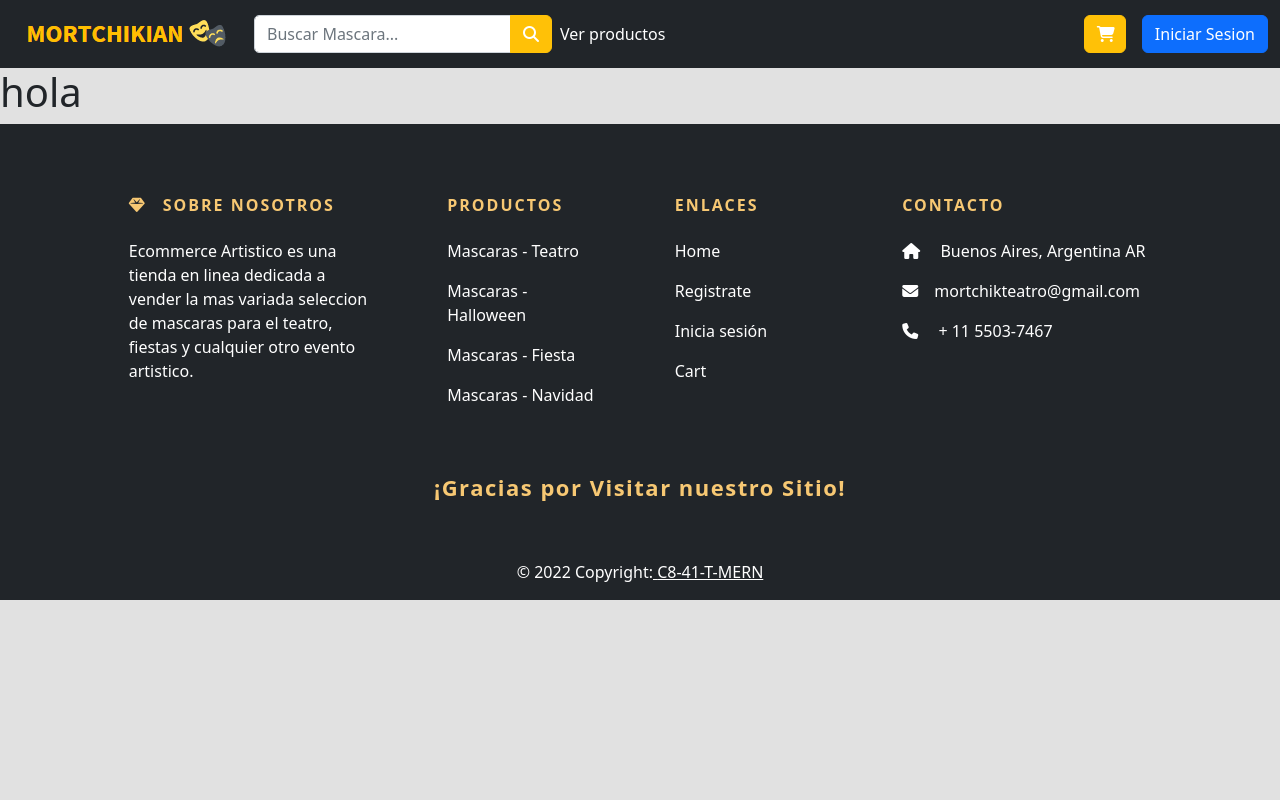
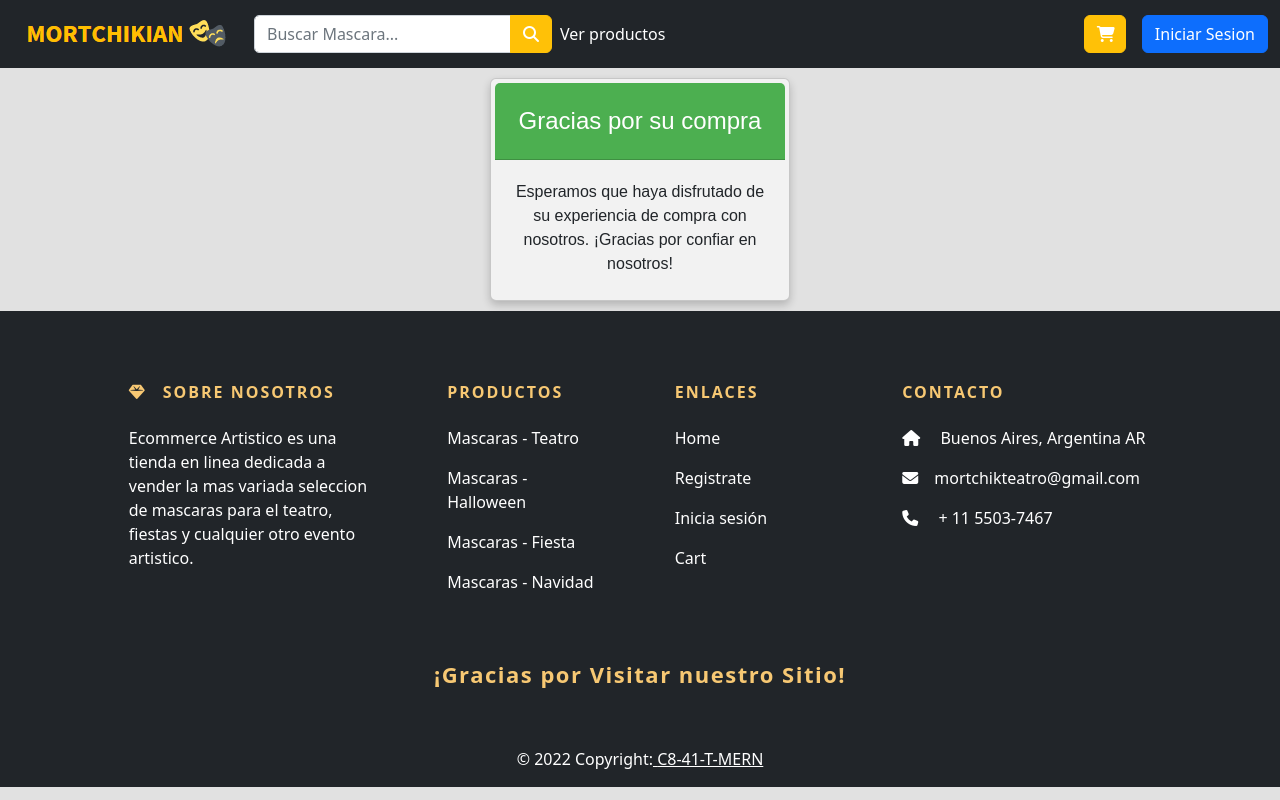
Before and after one commit to No-Country/C8-41-t-mern, a React (Vite) app in the folder client/: page /operation in a window 1280 px wide. Built offline with nearby package versions, Linux system fonts and the light colour scheme; no server answers.

Commit message:
Agregnado estilos y funcionalidades

```diff
--- a/client/src/App.jsx
+++ b/client/src/App.jsx
@@ -61,7 +61,8 @@ function App() {
           <Route path="login" element={<Login />} />
           <Route path="password-reset" element={<PasswordReset />} />
           <Route path="newpassword/:id" element={<NewPassword />} />
-          <Route path="cart" element={<Cart />} />
+
+          <Route path="cart" element={ user ? <Cart /> : <Navigate to="/login" replace />} />
 
           <Route path="checkout" element={<Checkout />}>
             <Route
@@ -102,7 +103,7 @@ function App() {
             <Route path="crear-producto" element={<CreateProduct />} />
             <Route path="editar-producto" element={<UpdateProduct />} />
             <Route path="ordenes-usuarios" element={<OrdersUser />} />
-            <Route path="actualizar-ordenes" element={<UpdateOrders />} />
+            <Route path="actualizar-ordenes/:id" element={<UpdateOrders />} />
           </Route>
         </Routes>
 
--- a/client/src/components/AdminPanel/OrdersUser.jsx
+++ b/client/src/components/AdminPanel/OrdersUser.jsx
@@ -12,6 +12,7 @@ import {
 import Swal from "sweetalert2";
 import { useSelector } from "react-redux";
 import UpdateOrders from "../UpdateOrders";
+import { formatDateOrders } from "./formatDateOrders";
 
 const OrdersUser = () => {
   const auth = useSelector((state) => state);
@@ -23,6 +24,7 @@ const OrdersUser = () => {
   const [product, setProduct] = useState();
 
   const handleClose = () => setShow(false);
+
 
   const handleShow = (e, item, title) => {
     e.preventDefault();
@@ -50,6 +52,16 @@ const OrdersUser = () => {
 
   return (
     <>
+    deliveryDate
+:
+"2022-12-02T22:58:24.675Z"
+
+
+
+
+
+
+
       <Container>
         <Table striped>
           <thead>
@@ -58,19 +70,21 @@ const OrdersUser = () => {
               <th>Cantidad</th>
               <th>Estado</th>
               <th>Telefono</th>
-              <th>Domicilio</th>
-              <th>Ciudad</th>
-              <th>Codigo postal</th>
-              <th>Precio</th>
+              {/* <th>Codigo postal</th> */}
+              <th>Precio Total</th>
               <th>Id Pedido</th>
+              <th>Id Usuario</th>
             </tr>
           </thead>
           <tbody>
             {orders.length ? (
               orders?.map((item, index) => {
+                console.log(item)
                 return (
+
                   <tr key={item.id}>
-                    <td>{item.orderDate}</td>
+
+                    <td> {formatDateOrders(item.orderDate)} </td>
                     <td>
                       {item.orderItems.map((quant) => {
                         return <td>{quant.quantity} </td>;
@@ -79,14 +93,15 @@ const OrdersUser = () => {
 
                     <td>{item.orderStatus}</td>
                     <td>{item.phone}</td>
-                    {/* <td>{item.shippingAddress.name}</td> */}
-                    <td>Calle Principal</td>
-                    <td>tartagal</td>
-                    <td>2556</td>
+                     {/* <td>{item.shippingAddress.address}</td>  */}
+
+
+
                     {/* <td>{item.shippingAddress.city}</td>
                 <td>{item.shippingAddress.zip}</td> */}
                     <td>{item.totalPrice}</td>
                     <td>{item._id}</td>
+                    <td>{item.userId}</td>
                     <td>
                       <Button variant="success">
                         <i
--- /dev/null
+++ b/client/src/components/AdminPanel/formatDateOrders.js
@@ -0,0 +1,14 @@
+
+export const formatDateOrders = (date) => {
+    let newDate = new Date(date);
+      return newDate.toLocaleDateString("es-ES", {
+        year: "numeric",
+        month: "long",
+        day: "numeric"
+      }) + " " + newDate.toLocaleTimeString("es-ES", {
+        hour: "numeric",
+        minute: "numeric",
+        second: "numeric"
+      });
+
+}
--- a/client/src/components/Cart/Cart.jsx
+++ b/client/src/components/Cart/Cart.jsx
@@ -82,7 +82,19 @@ const Cart = () => {
     console.log(items);
   };
 
-  if (isEmpty) return <h1>Tu carito esta vacio</h1>;
+  if (isEmpty) {
+    return  <>
+    <div className="card">
+  <div className="card-header">
+    Su carrito esta vacio
+  </div>
+  <div className="card-body">
+   Esperemos que disfrute de su compra
+  </div>
+</div>
+
+    </>
+};
 
   //Consigue el _id de objeto dentro de cart, necesario para la eliminacion
   const conseguirIdProguct=(id)=>{
--- /dev/null
+++ b/client/src/components/Cart/cart.css
@@ -0,0 +1,23 @@
+.card {
+    display: flex;
+    width: 300px;
+    background-color: #f2f2f2;
+    box-shadow: 0 4px 8px 0 rgba(0, 0, 0, 0.2);
+    margin: auto;
+    margin-top: 10px;
+    margin-bottom: 10px;
+    padding: 4px;
+    text-align: center;
+    font-family: Arial, sans-serif;
+  }
+
+  .card-header {
+    background-color: #4CAF50;
+    color: white;
+    padding: 20px;
+    font-size: 24px;
+  }
+
+  .card-body {
+    padding: 20px;
+  }
--- a/client/src/components/UpdateOrders.jsx
+++ b/client/src/components/UpdateOrders.jsx
@@ -4,7 +4,7 @@ import { useEffect, useState } from "react";
 import Swal from "sweetalert2";
 
 const UpdateOrders = ({ item }) => {
-  console.log(item);
+  // console.log(item);
 
   const token = localStorage.getItem("token");
   console.log(token);
@@ -30,7 +30,7 @@ const UpdateOrders = ({ item }) => {
 
     let respuesta;
     let { _id, orderStatus } = item;
-    console.log(_id);
+     console.log(_id);
 
     if (!orderStatus) {
       setAlerta(
@@ -44,12 +44,14 @@ const UpdateOrders = ({ item }) => {
 
       return;
     } else {
+    console.log(orders)
       await axios
         .put(
           `${import.meta.env.VITE_BACKEND_URL}/api/orders/update/${_id}`,
           orders
         )
-        .then((resp) => (respuesta = resp.data.name));
+        .then((resp) => (respuesta = resp.data.orderStatus));
+        // .then((resp) => (console.log(resp.data.orderStatus) ));
 
       Swal.fire({
         position: "center",
@@ -74,7 +76,7 @@ const UpdateOrders = ({ item }) => {
           {/* <i className="input-icon fa-solid fa-user"></i> */}
           <input
             // {...register("name")}
-            value={orders.orderStatus}
+            // value={orders.orderStatus}
             autoComplete="on"
             placeholder="Actualizar estado de orden"
             className="login__input-field"
--- a/client/src/components/operation/Operation.jsx
+++ b/client/src/components/operation/Operation.jsx
@@ -3,6 +3,7 @@ import { Link, useLocation } from 'react-router-dom'
 import { useEffect, useState } from 'react';
 import { useSelector } from "react-redux";
 import  axios  from 'axios';
+import './operation.css'
 import { CartProvider, useCart } from "react-use-cart";
 
 const Operation = () => {
@@ -38,7 +39,14 @@ const Operation = () => {
     console.log(status)
     return(
       <>
-      <h1>hola</h1>
+      <div className="card">
+  <div className="card-header">
+    Gracias por su compra
+  </div>
+  <div className="card-body">
+    Esperamos que haya disfrutado de su experiencia de compra con nosotros. ¡Gracias por confiar en nosotros!
+  </div>
+</div>
 
       </>
     )
--- /dev/null
+++ b/client/src/components/operation/operation.css
@@ -0,0 +1,23 @@
+.card {
+    display: flex;
+    width: 300px;
+    background-color: #f2f2f2;
+    box-shadow: 0 4px 8px 0 rgba(0, 0, 0, 0.2);
+    margin: auto;
+    margin-top: 10px;
+    margin-bottom: 10px;
+    padding: 4px;
+    text-align: center;
+    font-family: Arial, sans-serif;
+  }
+
+  .card-header {
+    background-color: #4CAF50;
+    color: white;
+    padding: 20px;
+    font-size: 24px;
+  }
+
+  .card-body {
+    padding: 20px;
+  }
```
Also changed, not shown: client/src/components/CreateProduct/CreateProduct.jsx (+2 -6 lines), 1 other file (tests, documents, lock files or other folders).
